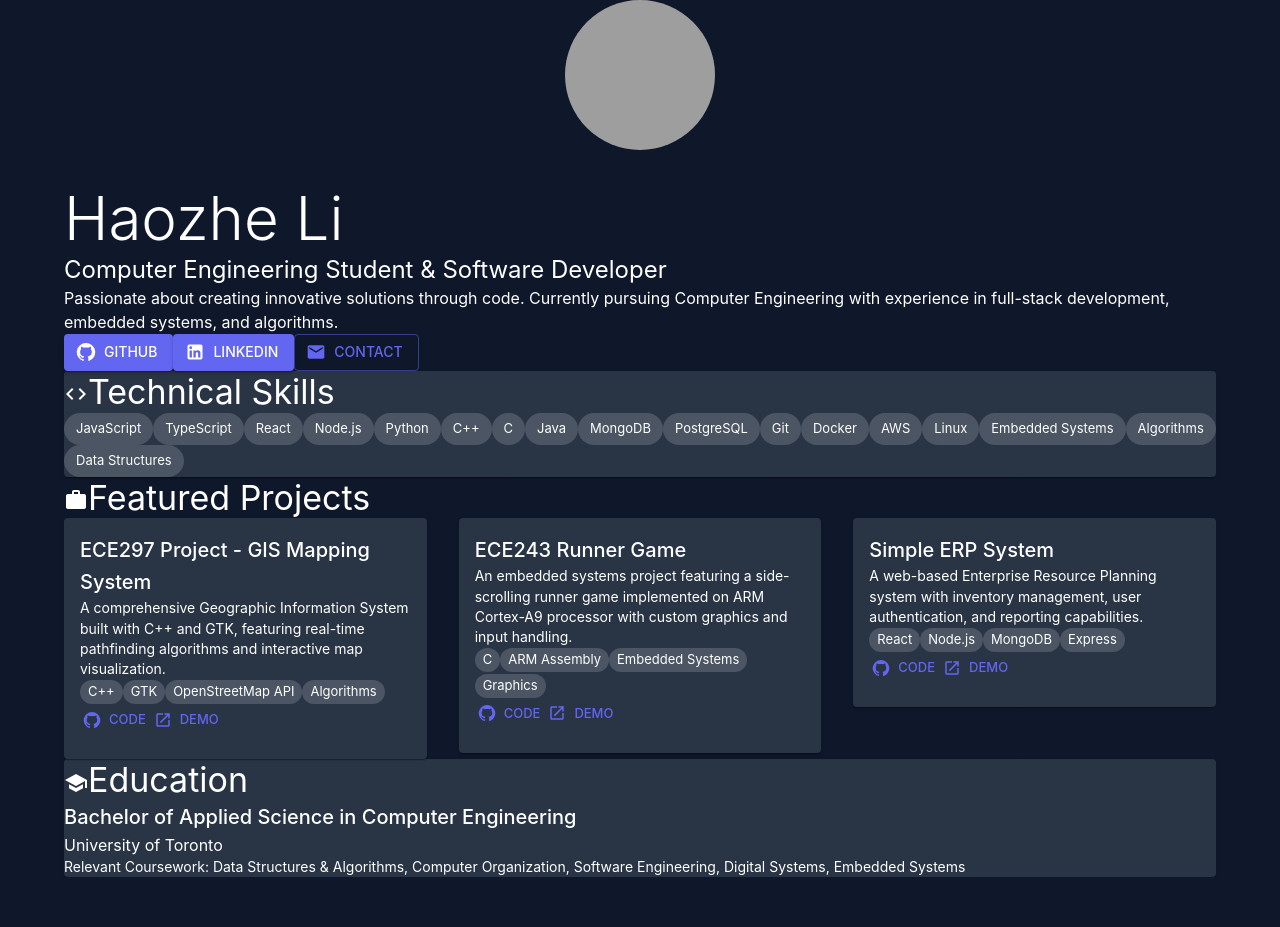
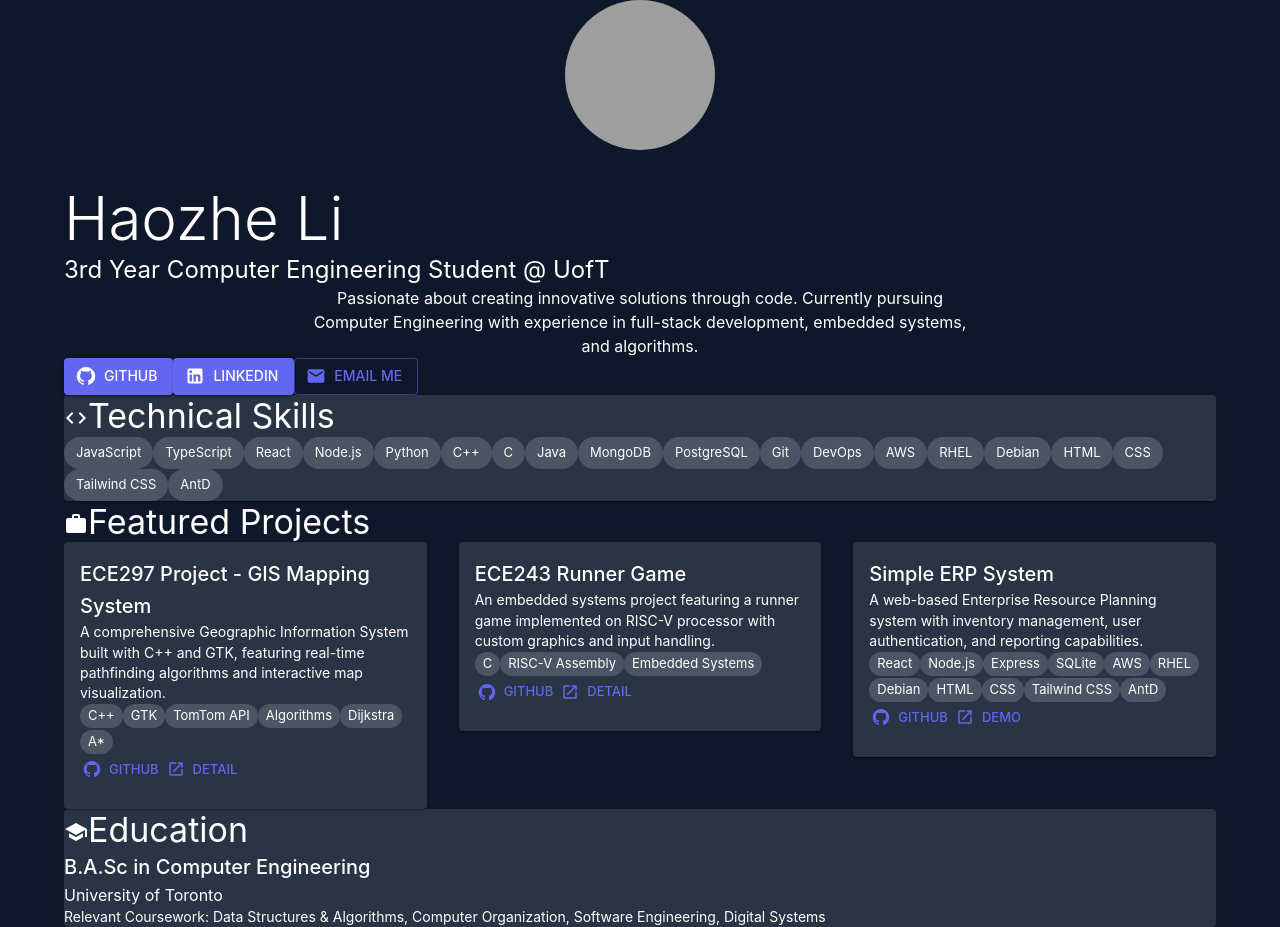
Before and after one commit to lihaozhe013/my-portfolio, a React (Vite) app: page / in a window 1280 px wide. Before the commit the page ends 877 px from the top, so only its background shows below. Built offline with nearby package versions, Linux system fonts and the light colour scheme; grey boxes are pictures that could not be loaded; the HTML template or start-up script is replaced by a standard one.

Commit message:
edit content

```diff
--- a/src/Portfolio.jsx
+++ b/src/Portfolio.jsx
@@ -1,4 +1,4 @@
-import React from 'react'
+import React from "react";
 import {
   Container,
   Typography,
@@ -10,7 +10,7 @@ import {
   Button,
   Avatar,
   Paper,
-} from '@mui/material'
+} from "@mui/material";
 import {
   GitHub,
   LinkedIn,
@@ -19,38 +19,82 @@ import {
   School,
   Work,
   Code,
-} from '@mui/icons-material'
+} from "@mui/icons-material";
 
 const Portfolio = () => {
   const projects = [
     {
-      title: 'ECE297 Project - GIS Mapping System',
-      description: 'A comprehensive Geographic Information System built with C++ and GTK, featuring real-time pathfinding algorithms and interactive map visualization.',
-      technologies: ['C++', 'GTK', 'OpenStreetMap API', 'Algorithms'],
-      githubUrl: '#',
-      demoUrl: '#',
+      title: "ECE297 Project - GIS Mapping System",
+      description:
+        "A comprehensive Geographic Information System built with C++ and GTK, featuring real-time pathfinding algorithms and interactive map visualization.",
+      technologies: [
+        "C++",
+        "GTK",
+        "TomTom API",
+        "Algorithms",
+        "Dijkstra",
+        "A*",
+      ],
+      links: [
+        { label: "GitHub", href: "#", type: "github" },
+        { label: "Detail", href: "#", type: "external" },
+      ],
     },
     {
-      title: 'ECE243 Runner Game',
-      description: 'An embedded systems project featuring a side-scrolling runner game implemented on ARM Cortex-A9 processor with custom graphics and input handling.',
-      technologies: ['C', 'ARM Assembly', 'Embedded Systems', 'Graphics'],
-      githubUrl: '#',
-      demoUrl: '#',
+      title: "ECE243 Runner Game",
+      description:
+        "An embedded systems project featuring a runner game implemented on RISC-V processor with custom graphics and input handling.",
+      technologies: ["C", "RISC-V Assembly", "Embedded Systems"],
+      links: [
+        { label: "GitHub", href: "#", type: "github" },
+        { label: "Detail", href: "#", type: "external" },
+      ],
     },
     {
-      title: 'Simple ERP System',
-      description: 'A web-based Enterprise Resource Planning system with inventory management, user authentication, and reporting capabilities.',
-      technologies: ['React', 'Node.js', 'MongoDB', 'Express'],
-      githubUrl: '#',
-      demoUrl: '#',
+      title: "Simple ERP System",
+      description:
+        "A web-based Enterprise Resource Planning system with inventory management, user authentication, and reporting capabilities.",
+      technologies: [
+        "React",
+        "Node.js",
+        "Express",
+        "SQLite",
+        "AWS",
+        "RHEL",
+        "Debian",
+        "HTML",
+        "CSS",
+        "Tailwind CSS",
+        "AntD",
+      ],
+      links: [
+        { label: "GitHub", href: "#", type: "github" },
+        { label: "Demo", href: "#", type: "external" },
+      ],
     },
-  ]
+  ];
 
   const skills = [
-    'JavaScript', 'TypeScript', 'React', 'Node.js', 'Python', 'C++', 'C',
-    'Java', 'MongoDB', 'PostgreSQL', 'Git', 'Docker', 'AWS', 'Linux',
-    'Embedded Systems', 'Algorithms', 'Data Structures'
-  ]
+    "JavaScript",
+    "TypeScript",
+    "React",
+    "Node.js",
+    "Python",
+    "C++",
+    "C",
+    "Java",
+    "MongoDB",
+    "PostgreSQL",
+    "Git",
+    "DevOps",
+    "AWS",
+    "RHEL",
+    "Debian",
+    "HTML",
+    "CSS",
+    "Tailwind CSS",
+    "AntD",
+  ];
 
   return (
     <div className="min-h-screen bg-slate-900">
@@ -58,21 +102,31 @@ const Portfolio = () => {
       <Container maxWidth="lg" className="py-20">
         <Box className="text-center mb-16">
           <Avatar
-            sx={{ width: 150, height: 150, margin: '0 auto 2rem' }}
+            sx={{ width: 150, height: 150, margin: "0 auto 2rem" }}
             src="/avatar.jpg"
             alt="Haozhe Li"
           />
-          <Typography variant="h2" component="h1" className="text-white mb-4 font-bold">
+          <Typography
+            variant="h2"
+            component="h1"
+            className="text-white mb-4 font-bold"
+          >
             Haozhe Li
           </Typography>
           <Typography variant="h5" className="text-gray-300 mb-6">
-            Computer Engineering Student & Software Developer
+            3rd Year Computer Engineering Student @ UofT
           </Typography>
-          <Typography variant="body1" className="text-gray-400 max-w-2xl mx-auto mb-8">
-            Passionate about creating innovative solutions through code. Currently pursuing Computer Engineering
-            with experience in full-stack development, embedded systems, and algorithms.
+          <Typography
+            variant="body1"
+            align="center"
+            className="text-gray-400 mb-8"
+            sx={{ textAlign: "center", maxWidth: "42rem", mx: "auto" }}
+          >
+            Passionate about creating innovative solutions through code.
+            Currently pursuing Computer Engineering with experience in
+            full-stack development, embedded systems, and algorithms.
           </Typography>
-          <Box className="flex justify-center gap-4">
+          <Box className="flex justify-center gap-4 mt-3">
             <Button
               variant="contained"
               startIcon={<GitHub />}
@@ -97,18 +151,22 @@ const Portfolio = () => {
               href="mailto:lihaozhe013@gmail.com"
               className="border-gray-500 text-gray-300 hover:border-gray-400"
             >
-              Contact
+              Email Me
             </Button>
           </Box>
         </Box>
 
         {/* Skills Section */}
-        <Paper className="bg-slate-800 p-8 mb-16 rounded-lg">
-          <Typography variant="h4" component="h2" className="text-white mb-6 flex items-center">
+        <Paper className="bg-slate-800 p-8 mb-10 rounded-lg">
+          <Typography
+            variant="h4"
+            component="h2"
+            className="text-white mb-6 flex items-center"
+          >
             <Code className="mr-3" />
             Technical Skills
           </Typography>
-          <Box className="flex flex-wrap gap-2">
+          <Box className="flex flex-wrap gap-2 mt-4">
             {skills.map((skill, index) => (
               <Chip
                 key={index}
@@ -120,22 +178,33 @@ const Portfolio = () => {
         </Paper>
 
         {/* Projects Section */}
-        <Typography variant="h4" component="h2" className="text-white mb-8 flex items-center">
+        <Typography
+          variant="h4"
+          component="h2"
+          className="text-white mb-8 flex items-center"
+        >
           <Work className="mr-3" />
           Featured Projects
         </Typography>
-        <Grid container spacing={4} className="mb-16">
+        <Grid container spacing={4} className="mb-10 pt-4">
           {projects.map((project, index) => (
             <Grid item xs={12} md={6} lg={4} key={index}>
               <Card className="h-full bg-slate-800 text-white">
                 <CardContent className="p-6">
-                  <Typography variant="h6" component="h3" className="mb-3 font-semibold">
+                  <Typography
+                    variant="h6"
+                    component="h3"
+                    className="mb-3 font-semibold"
+                  >
                     {project.title}
                   </Typography>
-                  <Typography variant="body2" className="text-gray-300 mb-4 leading-relaxed">
+                  <Typography
+                    variant="body2"
+                    className="text-gray-300 mb-4 leading-relaxed"
+                  >
                     {project.description}
                   </Typography>
-                  <Box className="mb-4">
+                  <Box className="mb-4 pt-4">
                     {project.technologies.map((tech, techIndex) => (
                       <Chip
                         key={techIndex}
@@ -145,23 +214,37 @@ const Portfolio = () => {
                       />
                     ))}
                   </Box>
-                  <Box className="flex gap-2">
-                    <Button
-                      size="small"
-                      startIcon={<GitHub />}
-                      href={project.githubUrl}
-                      className="text-indigo-400 hover:text-indigo-300"
-                    >
-                      Code
-                    </Button>
-                    <Button
-                      size="small"
-                      startIcon={<Launch />}
-                      href={project.demoUrl}
-                      className="text-amber-400 hover:text-amber-300"
-                    >
-                      Demo
-                    </Button>
+                  <Box className="flex flex-wrap gap-2">
+                    {(
+                      project.links ?? [
+                        {
+                          label: "GitHub",
+                          href: project.githubUrl,
+                          type: "github",
+                        },
+                        {
+                          label: "Demo",
+                          href: project.demoUrl,
+                          type: "external",
+                        },
+                      ]
+                    ).map((link, i) => (
+                      <Button
+                        key={i}
+                        size="small"
+                        startIcon={
+                          link.type === "github" ? <GitHub /> : <Launch />
+                        }
+                        href={link.href}
+                        className={
+                          link.type === "github"
+                            ? "text-indigo-400 hover:text-indigo-300"
+                            : "text-amber-400 hover:text-amber-300"
+                        }
+                      >
+                        {link.label}
+                      </Button>
+                    ))}
                   </Box>
                 </CardContent>
               </Card>
@@ -171,24 +254,28 @@ const Portfolio = () => {
 
         {/* Education Section */}
         <Paper className="bg-slate-800 p-8 rounded-lg">
-          <Typography variant="h4" component="h2" className="text-white mb-6 flex items-center">
+          <Typography
+            variant="h4"
+            component="h2"
+            className="text-white mb-6 flex items-center"
+          >
             <School className="mr-3" />
             Education
           </Typography>
           <Typography variant="h6" className="text-white mb-2">
-            Bachelor of Applied Science in Computer Engineering
+            B.A.Sc in Computer Engineering
           </Typography>
           <Typography variant="body1" className="text-indigo-400 mb-2">
             University of Toronto
           </Typography>
           <Typography variant="body2" className="text-gray-300">
-            Relevant Coursework: Data Structures & Algorithms, Computer Organization,
-            Software Engineering, Digital Systems, Embedded Systems
+            Relevant Coursework: Data Structures & Algorithms, Computer
+            Organization, Software Engineering, Digital Systems
           </Typography>
         </Paper>
       </Container>
     </div>
-  )
-}
+  );
+};
 
-export default Portfolio
+export default Portfolio;
```
